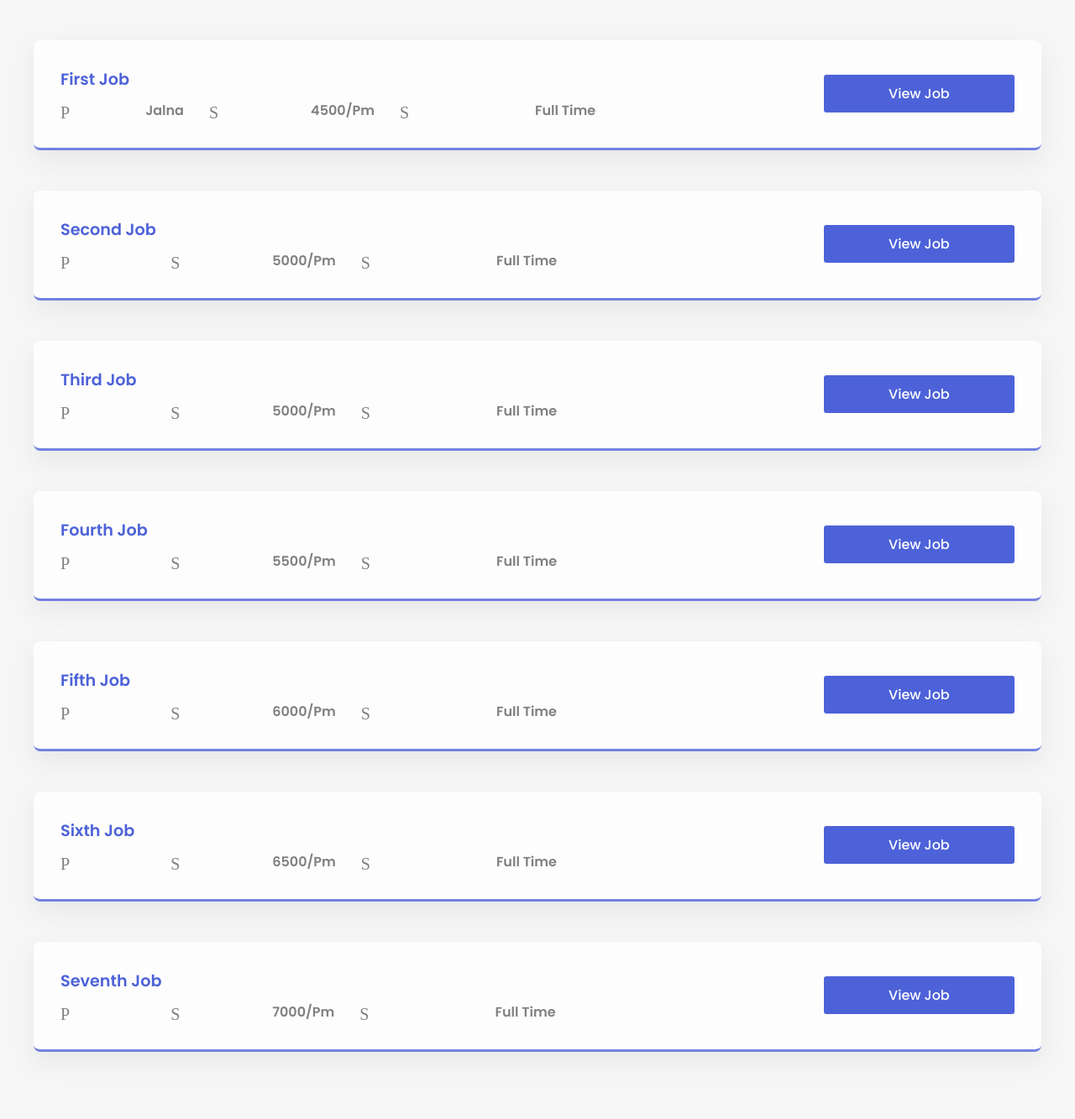
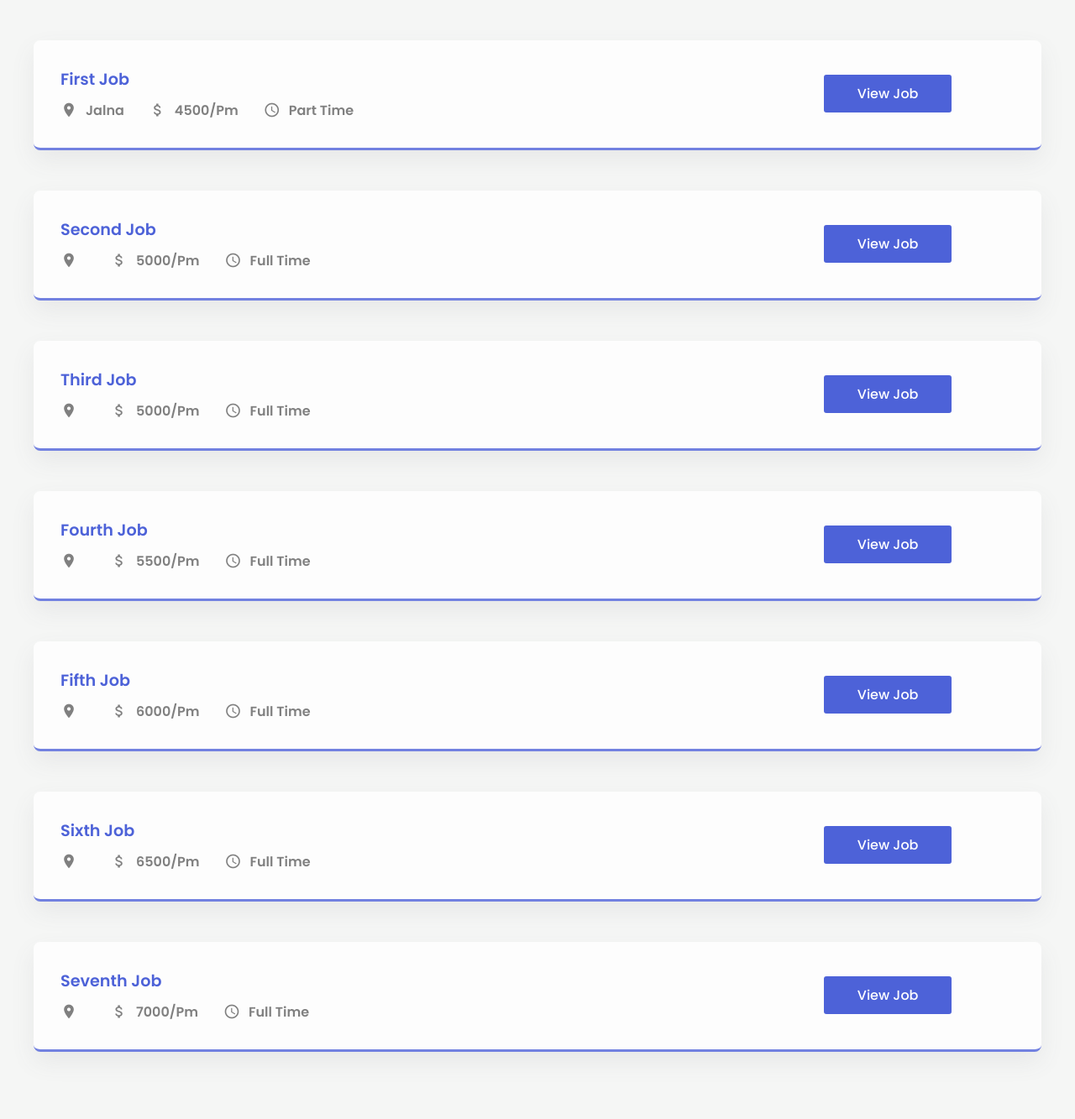
Before and after one commit to RohitKaregaonkar/jobapp, a Django app: page / in a window 1280 px wide. Shown: the part 69-1402 px from the top of the page at 84% size. Run offline with Django 4.2, Linux system fonts and the light colour scheme; data comes from the database, SQL or seed files in the repository; both versions use the stored data as it was after the commit.

Commit message:
Modified JobPost model and performed necessary changes wherever required and also performed migrations

```diff
--- a/app/models.py
+++ b/app/models.py
@@ -18,8 +18,13 @@
     name = models.CharField(max_length=80)
 
 class JobPost(models.Model):
+    Job_Type_Choices = [
+        ('Full Time', 'Full Time'),
+        ('Part Time', 'Part Time'),
+        ('Internship', 'Internship')
+    ]
     title = models.CharField(max_length=200)
-    description = models.CharField(max_length=400)
+    description = models.TextField()
     creation_date = models.DateTimeField(auto_now_add=True)
     expiry_date =  models.DateTimeField(null=True)
     salary = models.IntegerField()
@@ -27,6 +32,7 @@
     location = models.OneToOneField(Location, on_delete=models.CASCADE, null=True)
     authors = models.ForeignKey(Authors, on_delete=models.CASCADE, null=True)
     skills = models.ManyToManyField(Skills)
+    job_type = models.CharField(max_length=100, null=False, choices=Job_Type_Choices)
 
     def __str__(self):
         return self.title
--- a/app/templates/app/index.html
+++ b/app/templates/app/index.html
@@ -59,23 +59,25 @@
                     <h1 class="job-title">{{ j.title }}</h1>
                     <div class="job-des">
                     <div class="location item">
-                        <span class="material-icons"> Place </span>
+                        <span class="material-icons"> place </span>
                         <p>{{ j.location.city }}</p>
                     </div>
                     <div class="budget item">
-                        <span class="material-icons"> Salary </span>
+                        <span class="material-icons"> attach_money </span>
                         <p>{{ j.salary }}/Pm</p>
                     </div>
                     <div class="time item">
-                        <span class="material-icons"> Schedule </span>
-                        <p>Full Time</p>
+                        <span class="material-icons"> schedule </span>
+                        <p>{{ j.job_type }}</p>
                     </div>
                     </div>
                 </div>
                 <div class="buttons">
-                    <button class="apply">
-                    <a href="{% url 'job_details' forloop.counter %}">View Job</a>
-                    </button>
+                    <a href="{% url 'job_details' forloop.counter %}">
+                        <button class="apply">
+                            View Job
+                        </button>
+                    </a>
                 </div>
                 </div>
             {% endfor %}
--- a/app/templates/app/job_details.html
+++ b/app/templates/app/job_details.html
@@ -34,7 +34,7 @@
             {{ jobs.title }}
           </h1>
           <p class="location it">Location: <span>{{ jobs.location.city }}</span></p>
-          <p class="status it">Type: <span>Full time</span></p>
+          <p class="status it">Type: <span>{{ jobs.job_type }}</span></p>
           <p class="budget it">Salary: <span>{{ jobs.salary }}</span></p>
           <div class="desc">
             <p class="details">
```
Also changed, not shown: app/migrations/0010_jobpost_job_type_alter_jobpost_description.py (added), db.sqlite3.
